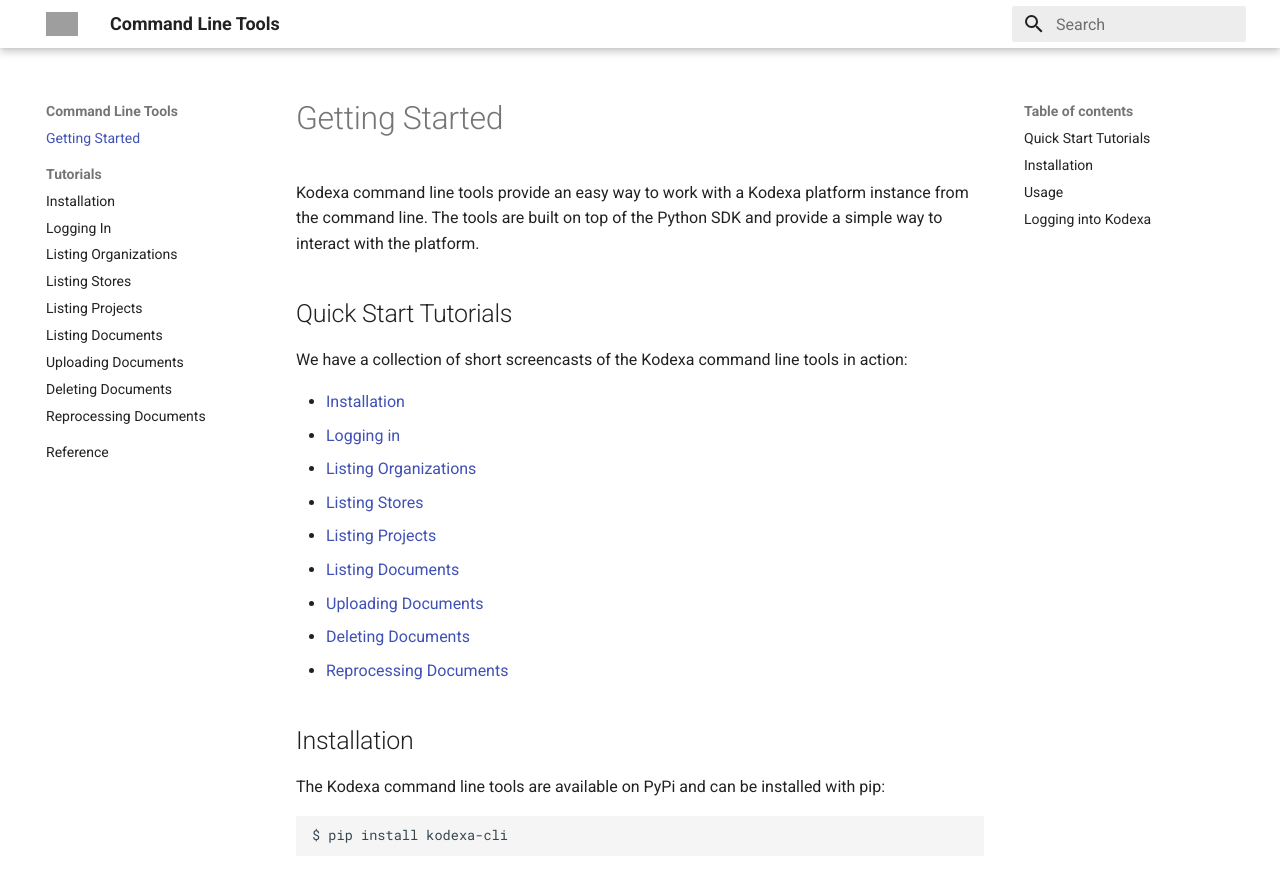
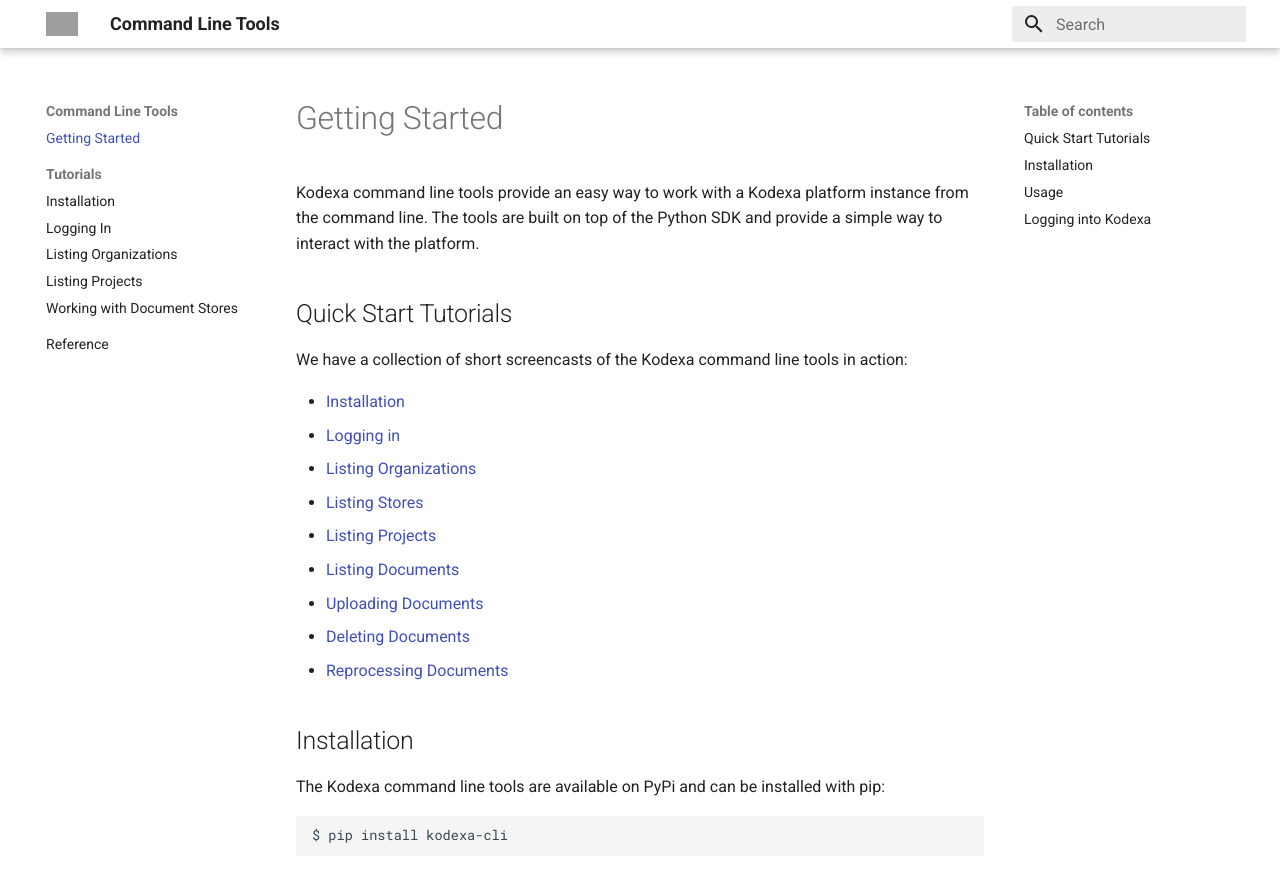
Before and after one commit to regutierrez/kodexa-cli, an MkDocs documentation site: the page built from docs/index.md, in a window 1280 px wide and 900 px high. Shown: the top 882 px of the window. Built offline with MkDocs 1.6.1 and Material for MkDocs 9.7.7, drawn with Linux system fonts in a browser that asks for light colours; nearby versions of some CDN libraries; library files that are not in the unit come from our copies; grey boxes are pictures that could not be loaded.

Commit message:
More docs

```diff
--- a/mkdocs.yml
+++ b/mkdocs.yml
@@ -66,10 +66,6 @@
     - Installation: tutorials/installing.md
     - Logging In: tutorials/logging-in.md
     - Listing Organizations: tutorials/listing-organizations.md
-    - Listing Stores: tutorials/listing-stores.md
     - Listing Projects: tutorials/listing-projects.md
-    - Listing Documents: tutorials/listing-documents.md
-    - Uploading Documents: tutorials/uploading-documents.md
-    - Deleting Documents: tutorials/deleting-documents.md
-    - Reprocessing Documents: tutorials/reprocessing-documents.md
+    - Working with Document Stores: tutorials/work-with-document-stores.md
   - Reference: cli.md
```
Also changed, not shown: docs/tutorials/working-with-document-stores.md (added, +10 -0 lines), docs/tutorials/listing-stores.md (deleted), docs/tutorials/reprocessing-documents.md (deleted), docs/tutorials/uploading-documents.md (deleted), 2 other files.
